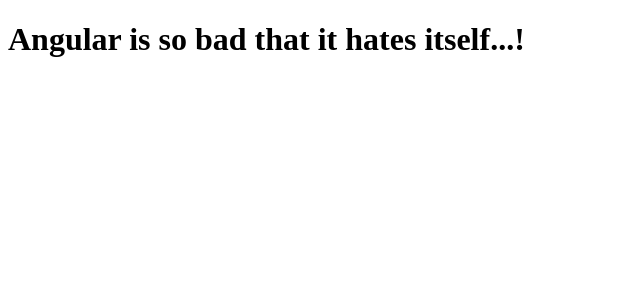
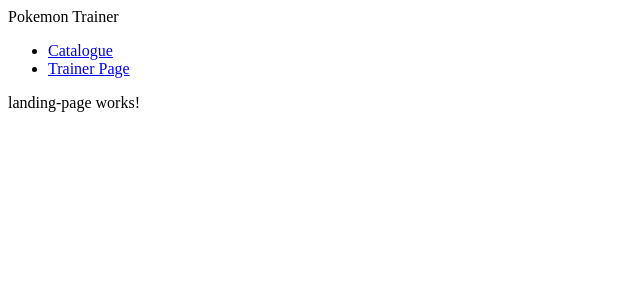
Before and after one commit to CasaRol/pokemon-trainer, an Angular app: page / in a window 1280 px wide. Shown: the top 300 px of the page, without its empty margins (0-640 px from the left). Built offline with nearby package versions, Linux system fonts and the light colour scheme.

Commit message:
Feature: Added rounting and first implementation of navbar with working links

```diff
--- a/src/app/app-routing.module.ts
+++ b/src/app/app-routing.module.ts
@@ -1,7 +1,45 @@
 import { NgModule } from '@angular/core';
 import { RouterModule, Routes } from '@angular/router';
+import { CataloguePageComponent } from './components/catalogue-page/catalogue-page.component';
+import { LandingPageComponent } from './components/landing-page/landing-page.component';
+import { LoginComponent } from './components/login/login.component';
+import { NotFoundComponent } from './components/not-found/not-found.component';
+import { PokemonDetailsComponent } from './components/pokemon-details/pokemon-details.component';
+import { TrainerPageComponent } from './components/trainer-page/trainer-page.component';
 
-const routes: Routes = [];
+const routes: Routes = [
+  {
+    path: "",
+    pathMatch: "full",
+    redirectTo: "/"
+  },
+  {
+    path: "",
+    component: LandingPageComponent
+  },
+  {
+    path: "login",
+    component: LoginComponent
+  },
+
+  {
+    path: "catalogue",
+    component: CataloguePageComponent
+  },
+  {
+    path: "catalogue/:id",
+    component: PokemonDetailsComponent
+  },
+  {
+    path: "trainer",
+    component: TrainerPageComponent
+  },
+  {
+    path: "**",
+    component: NotFoundComponent
+  }
+
+];
 
 @NgModule({
   imports: [RouterModule.forRoot(routes)],
--- a/src/app/app.component.html
+++ b/src/app/app.component.html
@@ -1,4 +1,4 @@
-<h1>Angular is so bad that it hates itself...!</h1>
+<app-header></app-header>
 
 
 <router-outlet></router-outlet>
--- a/src/app/app.module.ts
+++ b/src/app/app.module.ts
@@ -10,6 +10,7 @@
 import { TrainerPageComponent } from './components/trainer-page/trainer-page.component';
 import { PokemonDetailsComponent } from './components/pokemon-details/pokemon-details.component';
 import { LoginComponent } from './components/login/login.component';
+import { NotFoundComponent } from './components/not-found/not-found.component';
 
 @NgModule({
   declarations: [
@@ -20,7 +21,8 @@
     PokemonCardComponent,
     TrainerPageComponent,
     PokemonDetailsComponent,
-    LoginComponent
+    LoginComponent,
+    NotFoundComponent
   ],
   imports: [
     BrowserModule,
--- a/src/app/components/header/header.component.html
+++ b/src/app/components/header/header.component.html
@@ -1 +1,9 @@
-<p>header works!</p>
+<div>
+    <a class="navbar-brand">Pokemon Trainer</a>
+    <ul class="navList" routerLinkActive="active">
+        <li class="nav-item"><a class="nav-link" routerLink="catalogue">Catalogue</a></li>
+        <li class="nav-item"><a class="nav-link" routerLink="trainer">Trainer Page</a></li>
+    </ul>
+</div>
+
+<router-outlet></router-outlet>
--- /dev/null
+++ b/src/app/components/not-found/not-found.component.html
@@ -0,0 +1 @@
+<p>not-found works!</p>
--- /dev/null
+++ b/src/app/components/not-found/not-found.component.ts
@@ -0,0 +1,15 @@
+import { Component, OnInit } from '@angular/core';
+
+@Component({
+  selector: 'app-not-found',
+  templateUrl: './not-found.component.html',
+  styleUrls: ['./not-found.component.css']
+})
+export class NotFoundComponent implements OnInit {
+
+  constructor() { }
+
+  ngOnInit(): void {
+  }
+
+}
```
Also changed, not shown: src/app/components/not-found/not-found.component.css (added).
